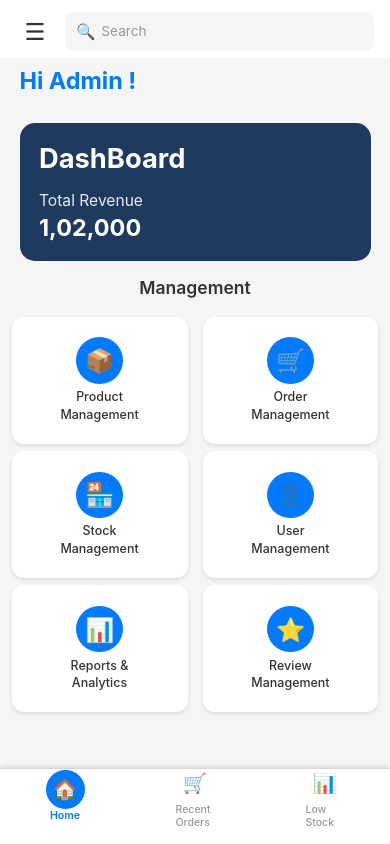
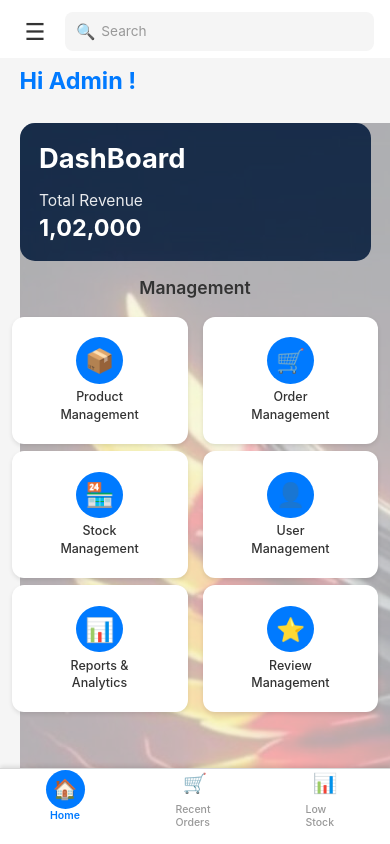
Before and after one commit to ElectronicsEcommerceProject/reactNativeAdminPanel, a React Native app in the folder MyFirstApp/: screen /Dashboard in a window 390 px wide. Built offline with nearby package versions, Linux system fonts and the light colour scheme.

Commit message:
feat(dashboard): add background image to dashboard card
- Import ImageBackground component from react-native
- Add logo image import from assets
- Replace View component with ImageBackground for dashboard card
- Apply styling to ImageBackground for rounded corners and opacity effect

```diff
--- a/MyFirstApp/src/features/dashboard/screens/home.tab.screens.jsx
+++ b/MyFirstApp/src/features/dashboard/screens/home.tab.screens.jsx
@@ -1,7 +1,8 @@
 import React, { useState } from 'react';
-import { View, Text, ScrollView, TouchableOpacity, TextInput } from 'react-native';
+import { View, Text, ScrollView, TouchableOpacity, TextInput, ImageBackground } from 'react-native';
 import { COLORS } from '../../../config/colors.config';
 import { homeTabStyles } from './dashboard.styles.screens';
+import { logo } from '../../../assets/index.assets';
 
 
 
@@ -42,13 +43,13 @@ const HomeTabScreen = ({ navigation }) => {
       </View>
 
       {/* Dashboard Card */}
-      <View style={homeTabStyles.dashboardCard}>
+      <ImageBackground source={logo} style={homeTabStyles.dashboardCard} imageStyle={{ borderRadius: 15, opacity: 0.3 }}>
         <Text style={homeTabStyles.dashboardTitle}>DashBoard</Text>
         <View style={homeTabStyles.revenueSection}>
           <Text style={homeTabStyles.revenueLabel}>Total Revenue</Text>
           <Text style={homeTabStyles.revenueAmount}>1,02,000</Text>
         </View>
-      </View>
+      </ImageBackground>
 
       {/* Management Section */}
       <Text style={homeTabStyles.sectionTitle}>Management</Text>
```
